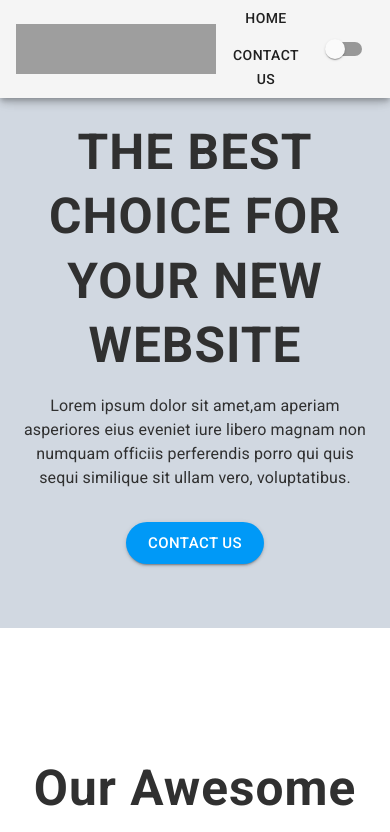
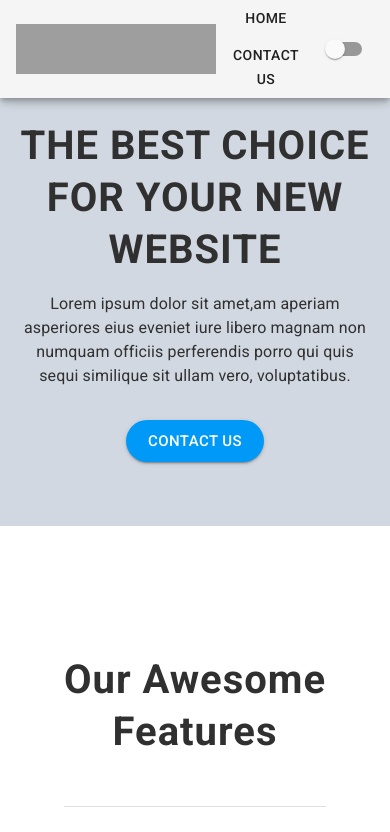
Before and after one commit to M-Afzaal-Afzal/cyber-security, a Next.js app: page / in a window 390 px wide. Shown: the top 832 px of the page. Built offline with nearby package versions, Linux system fonts and the light colour scheme; grey boxes are pictures that could not be loaded.

Commit message:
font size updated a bit

```diff
--- a/src/components/HelpSection/HelpSection.js
+++ b/src/components/HelpSection/HelpSection.js
@@ -14,6 +14,11 @@ const useStyles = makeStyles(theme => ({
     },
     helpSectionTextContainer: {
         marginBottom: '3rem',
+    },
+    helpSectionText: {
+        [theme.breakpoints.down('md')]: {
+            textAlign: 'center',
+        }
     },
     progressContainer: {
         margin: '2rem',
@@ -173,7 +178,7 @@ const HelpSection = () => {
                     <Grid item xs={12} md={6}>
                         {/* side text of help section*/}
                         <Box className={classes.helpSectionTextContainer}>
-                            <Typography variant={'body1'} align={'left'}>
+                            <Typography className={classes.helpSectionText} variant={'body1'} align={'left'}>
                                 Lorem ipsum dolor sit amet, consectetur adipisicing elit. Accusamus aperiam delectus
                                 illum iure officiis quas rerum soluta voluptates! Deleniti doloremque doloribus minima
                                 mollitia voluptatibus. Aspernatur dolorum ex facere inventore magnam?
--- a/src/theme/DarkTheme.js
+++ b/src/theme/DarkTheme.js
@@ -41,10 +41,10 @@ const DarkTheme = createMuiTheme({
                 fontSize: '3.3rem',
             },
             [theme2.breakpoints.down('sm')]: {
-                fontSize: '3.2rem',
+                fontSize: '3rem',
             },
-            [theme2.breakpoints.down('sm')]: {
-                fontSize: '3.1rem',
+            [theme2.breakpoints.down('xs')]: {
+                fontSize: '2.5rem',
             },
         },
         h4: {
--- a/src/theme/LightTheme.js
+++ b/src/theme/LightTheme.js
@@ -43,10 +43,10 @@ const lightTheme = createMuiTheme({
         fontSize: '3.3rem',
       },
       [theme2.breakpoints.down('sm')]: {
-        fontSize: '3.2rem',
+        fontSize: '3rem',
       },
       [theme2.breakpoints.down('xs')]: {
-        fontSize: '3.1rem',
+        fontSize: '2.5rem',
       },
     },
     h4: {
```
